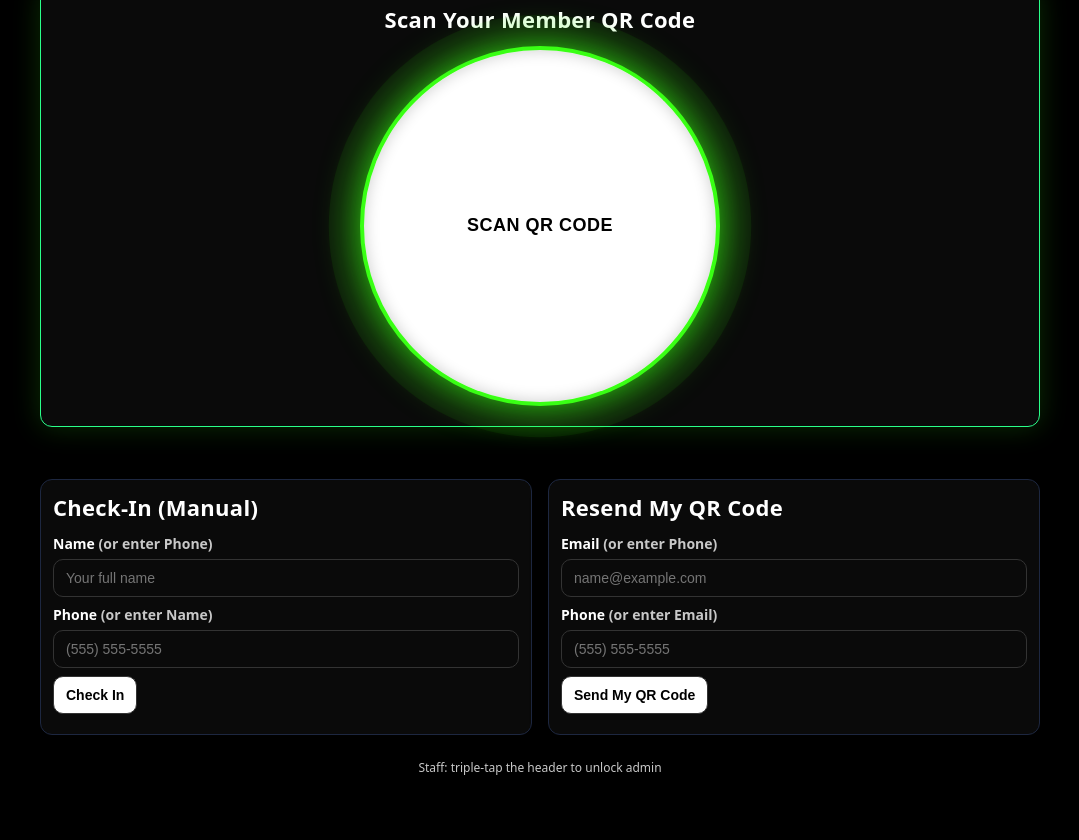
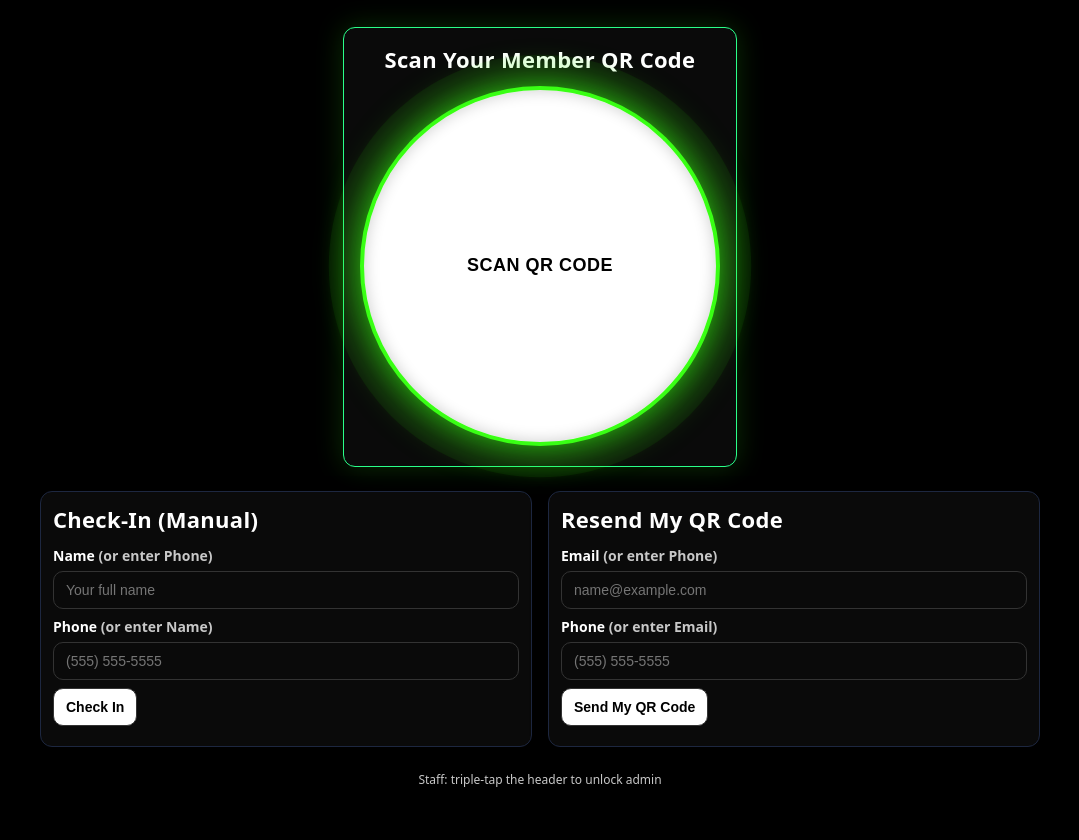
Before and after one commit to btlaton/atlas-checkin, a plain HTML site: page checkin_staging/src/templates/checkin/kiosk.html in a window 1280 px wide. Shown: the part 118-958 px from the top of the page, without its empty margins (100-1179 px from the left). Drawn offline with Linux system fonts and the light colour scheme; a web font is replaced by a local one.

Commit message:
Add files via upload

```diff
--- a/checkin_staging/src/static/checkin/style.css
+++ b/checkin_staging/src/static/checkin/style.css
@@ -7,7 +7,7 @@ body { margin:0; font-family: system-ui, -apple-system, Segoe UI, Roboto, sans-s
 .container.small { max-width: 520px; }
 h1 { margin: 0 0 16px; font-size: 48px; line-height: 1.1; }
 .container-grid { max-width: 1024px; padding: 8px 12px; }
-.top-half { min-height: 60vh; }
+.top-half { min-height: 62vh; display:flex; align-items:flex-end; justify-content:center; }
 .bottom-half { min-height: 33vh; display: flex; align-items: stretch; margin-top: 0; }
 .two-col { display: grid; grid-template-columns: 1fr 1fr; gap: 16px; width: 100%; }
 /* Keep two columns on iPad portrait (768px). Collapse to one column below 700px. */
```
